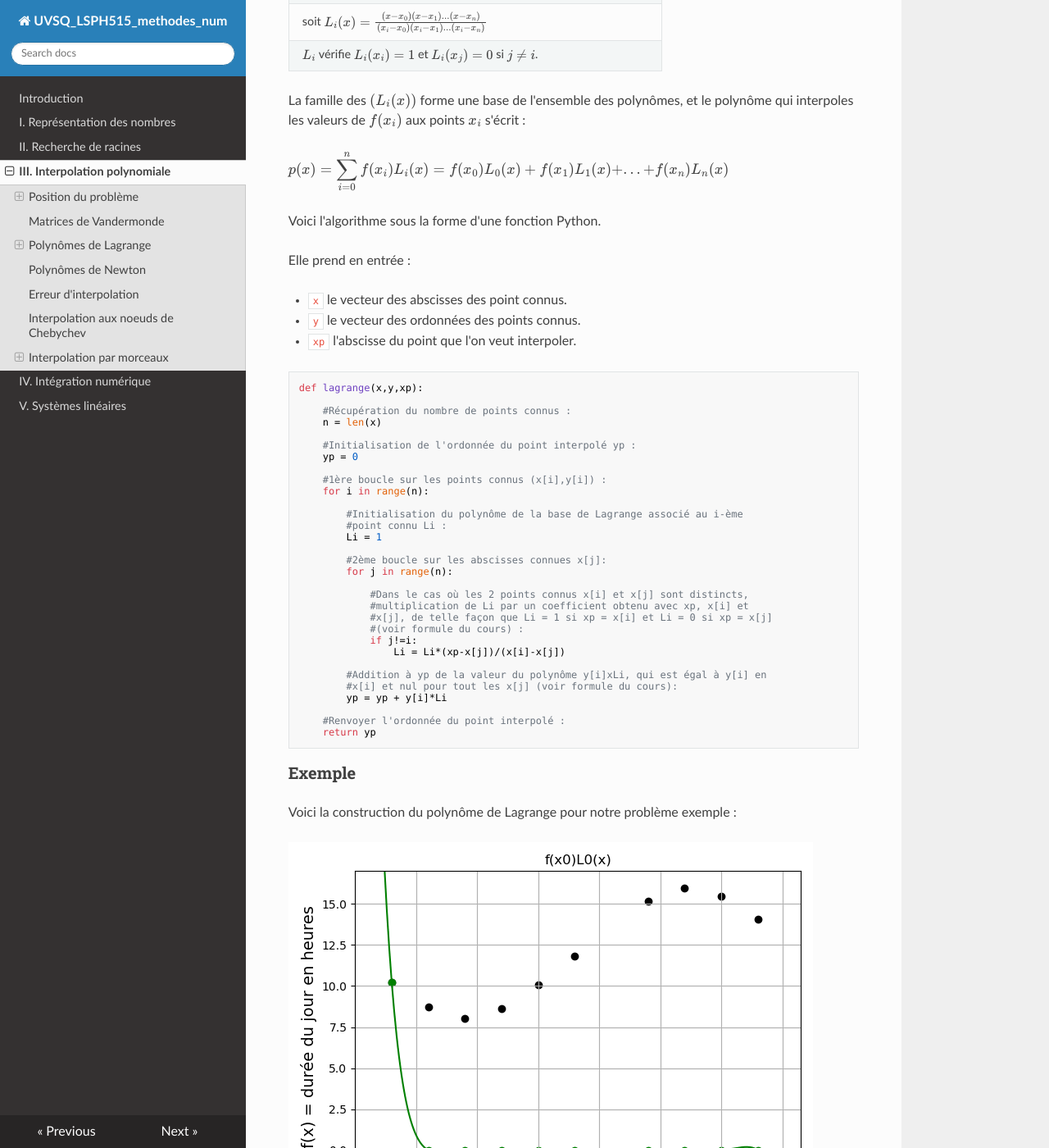
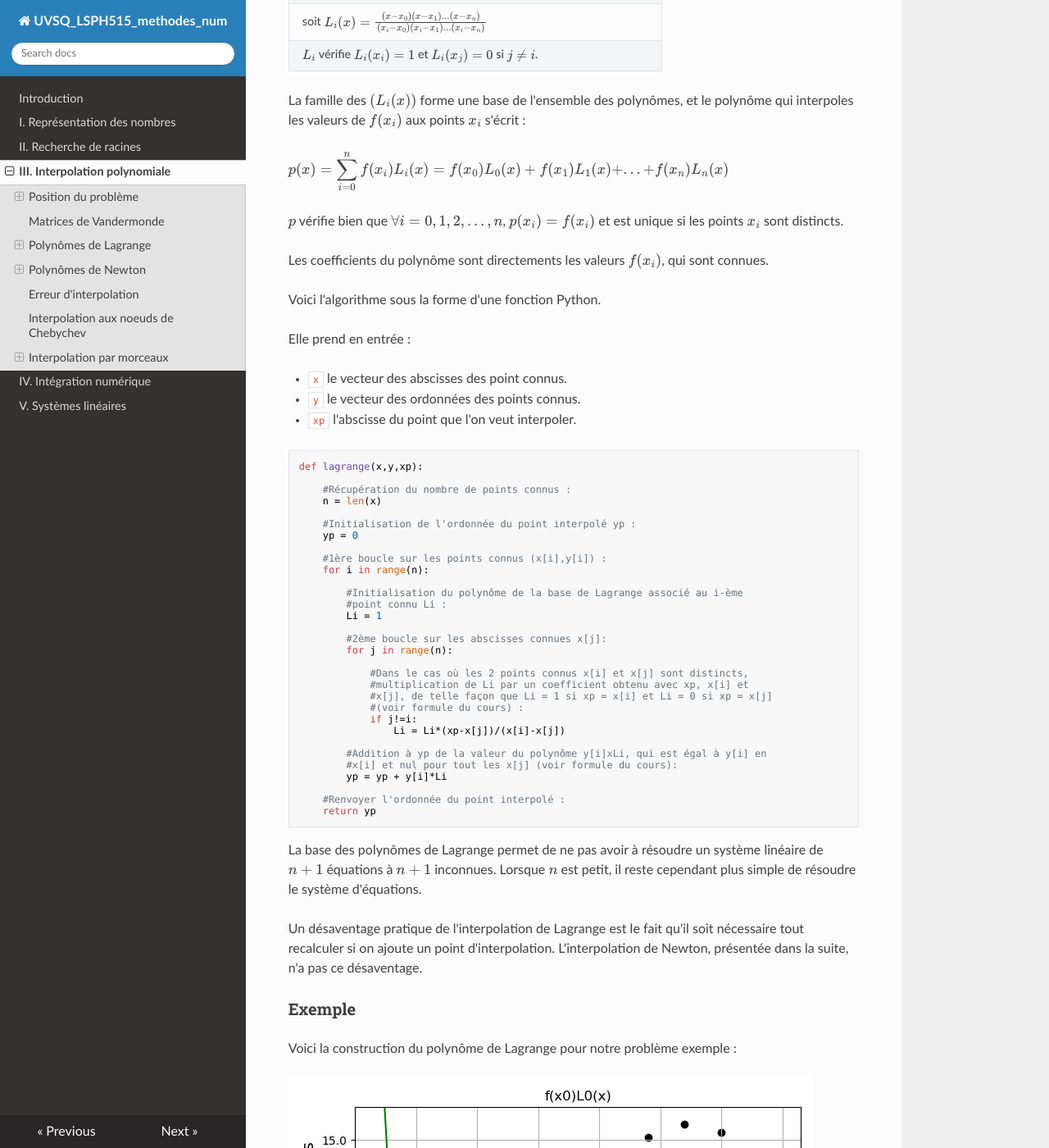
Before and after one commit to NicOudart/UVSQ_LSPH515_methodes_num, an MkDocs documentation site: the page built from docs/Chap3_Interpolation_polynomiale.md, in a window 1280 px wide and 1400 px high, scrolled down 4212 px. Shown: the whole window at 82% size. Built offline with MkDocs 1.6.1, drawn with Linux system fonts in a browser that asks for light colours; nearby versions of some CDN libraries; some of the changed text lies outside the part shown.

Commit message:
-Completing the Lagrange part of chapter 3. -Beginning the Newton part of chapter 3.

```diff
--- a/docs/Chap3_Interpolation_polynomiale.md
+++ b/docs/Chap3_Interpolation_polynomiale.md
@@ -159,6 +159,10 @@
 
 $p(x) = \displaystyle\sum_{i=0}^{n} f(x_i) L_i(x) = f(x_0) L_0(x) + f(x_1) L_1(x) + ... + f(x_n) L_n(x)$
 
+$p$ vérifie bien que $\forall i = 0,1,2,...,n$, $p(x_i) = f(x_i)$ et est unique si les points $x_i$ sont distincts.
+
+Les coefficients du polynôme sont directements les valeurs $f(x_i)$, qui sont connues.
+
 Voici l'algorithme sous la forme d'une fonction Python.
 
 Elle prend en entrée :
@@ -203,6 +207,12 @@
     return yp
 ~~~
 
+La base des polynômes de Lagrange permet de ne pas avoir à résoudre un système linéaire de $n+1$ équations à $n+1$ inconnues.
+Lorsque $n$ est petit, il reste cependant plus simple de résoudre le système d'équations.
+
+Un désaventage pratique de l'interpolation de Lagrange est le fait qu'il soit nécessaire tout recalculer si on ajoute un point d'interpolation.
+L'interpolation de Newton, présentée dans la suite, n'a pas ce désaventage.
+
 ### Exemple
 
 Voici la construction du polynôme de Lagrange pour notre problème exemple :
@@ -220,6 +230,24 @@
 
 ## Polynômes de Newton
 
+### L'algorithme
+
+|Base de Newton|
+|:-|
+|Soient des $x_i$ (avec $i=0,1,2,...,n$) 2 à 2 distincts.|
+|On appelle base de Newton relative aux points $x_i$ les polynômes :|
+|$v_0(x) = 1$|
+|$v_i(x) = \displaystyle\prod_{j=0}^{i-1} (x-x_j) = (x-x_0)(x-x_1)...(x-x_{i-1})$|
+|$v_i$ vérifie $v_i(x_j) = 0$ pour $j<i$.|
+
+La famille $(v_i(x))$ forme une base de l'ensemble des polynômes, et le polynôme qui interpole les valeurs $f(x_i)$ aux points $x_i$ s'écrit :
+
+$p(x) = \displaystyle\sum_{i=0}^{n} c_i v_i(x) = c_0 v_0(x) + c_1 v_1(x) + ... + c_n v_n(x)$
+
+avec des coefficients c_i à déterminer, tels que $p(x_i) = f(x_i) \forall i = 0,1,2,...,n$.
+
+$p$ est unique si les $x_i$ sont 2 à 2 distincts.
+
 ## Erreur d'interpolation
 
 ## Interpolation aux noeuds de Chebychev
```
